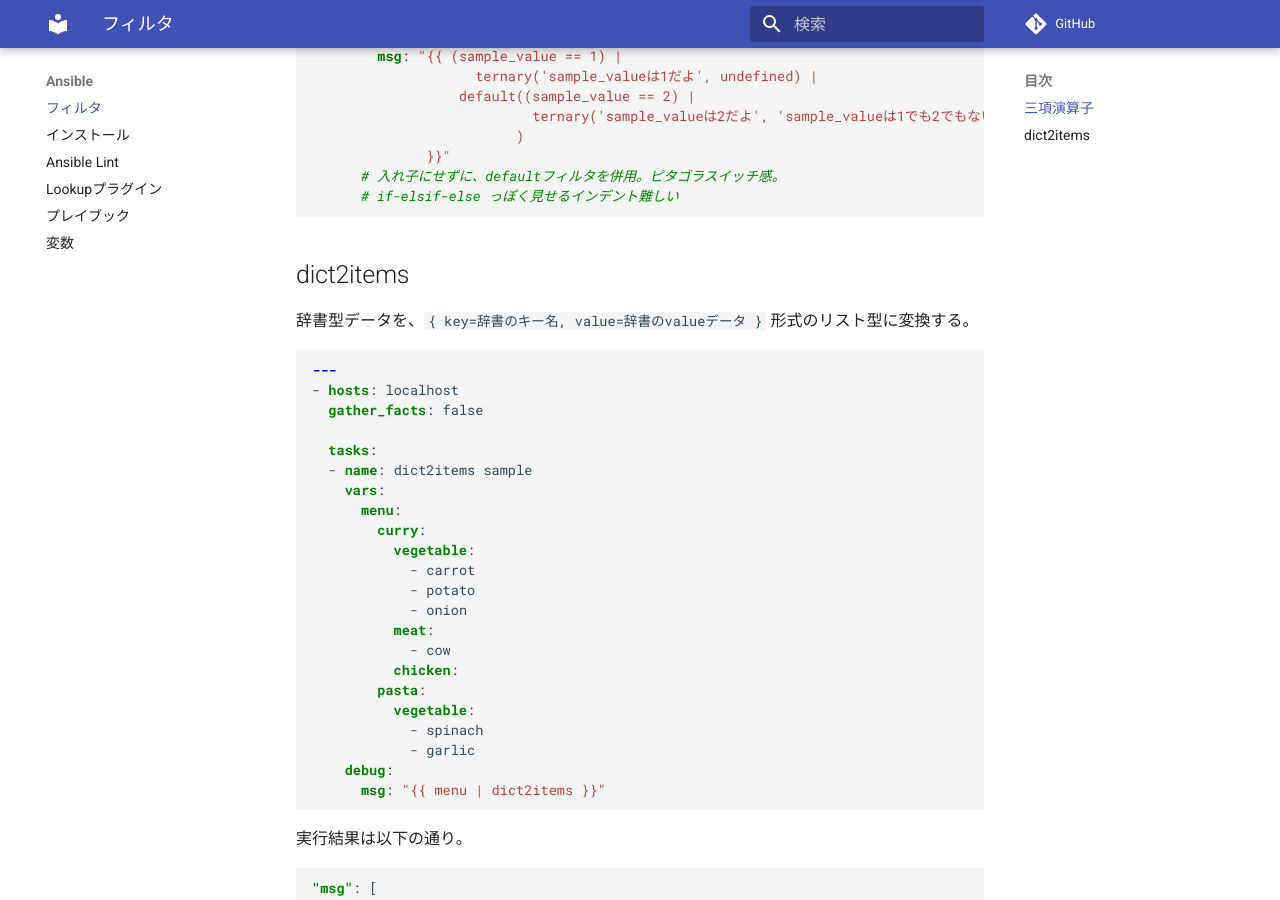
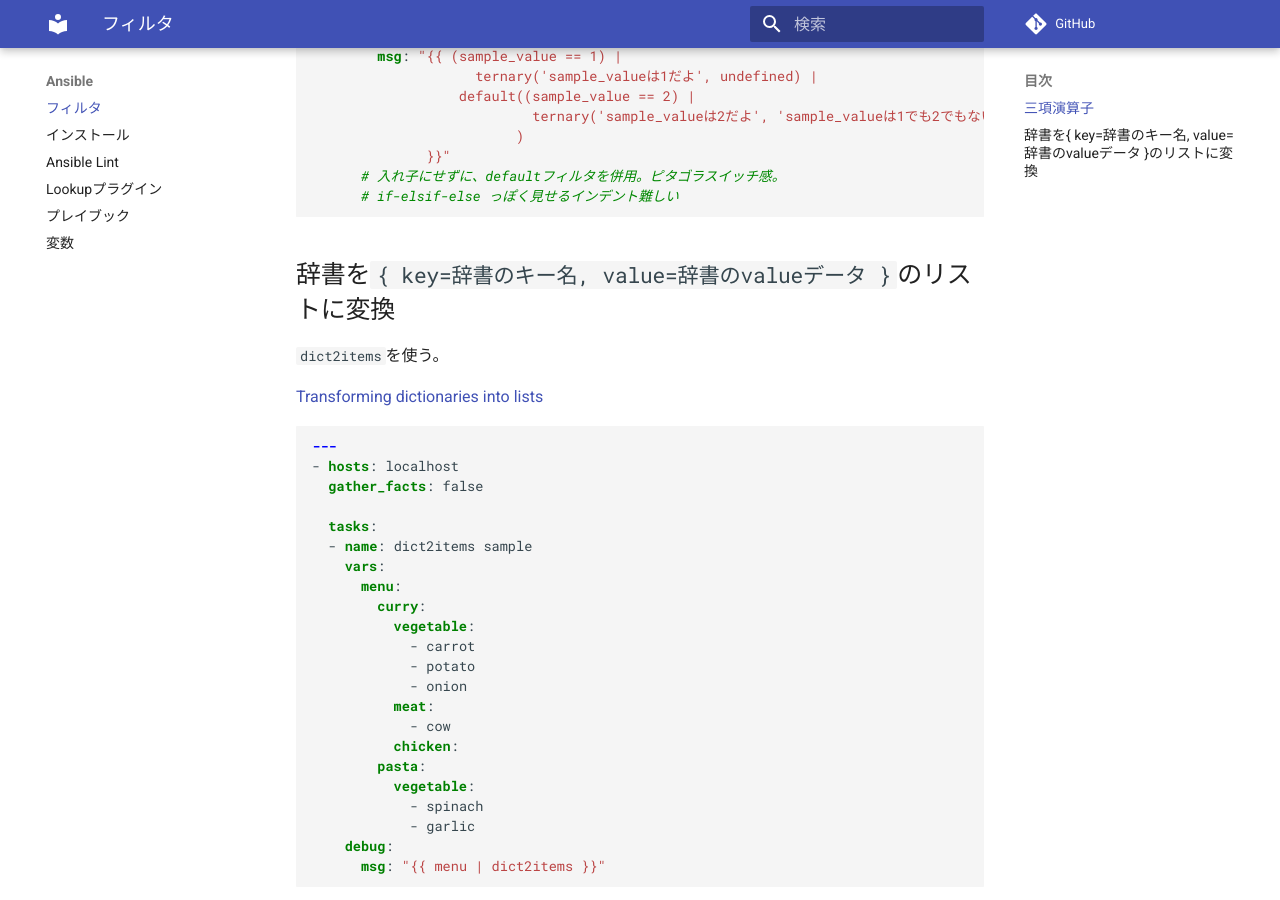
Before and after one commit to zaki-lknr/docs, an MkDocs documentation site: the page built from docs/Ansible/filter.md, in a window 1280 px wide and 900 px high, scrolled down 646 px. Built offline with MkDocs 1.6.1 and Material for MkDocs 9.7.7, drawn with Linux system fonts in a browser that asks for light colours; comment, search, counter and statistics services are not loaded.

Commit message:
update: タイトルに機能概要

````diff
--- a/docs/Ansible/filter.md
+++ b/docs/Ansible/filter.md
@@ -33,9 +33,11 @@
       # if-elsif-else っぽく見せるインデント難しい
 ```
 
-## dict2items
+## 辞書を`{ key=辞書のキー名, value=辞書のvalueデータ }`のリストに変換
 
-辞書型データを、`{ key=辞書のキー名, value=辞書のvalueデータ }` 形式のリスト型に変換する。
+`dict2items`を使う。
+
+[Transforming dictionaries into lists](https://docs.ansible.com/ansible/latest/user_guide/playbooks_filters.html#transforming-dictionaries-into-lists)
 
 ```yaml
 ---
````
